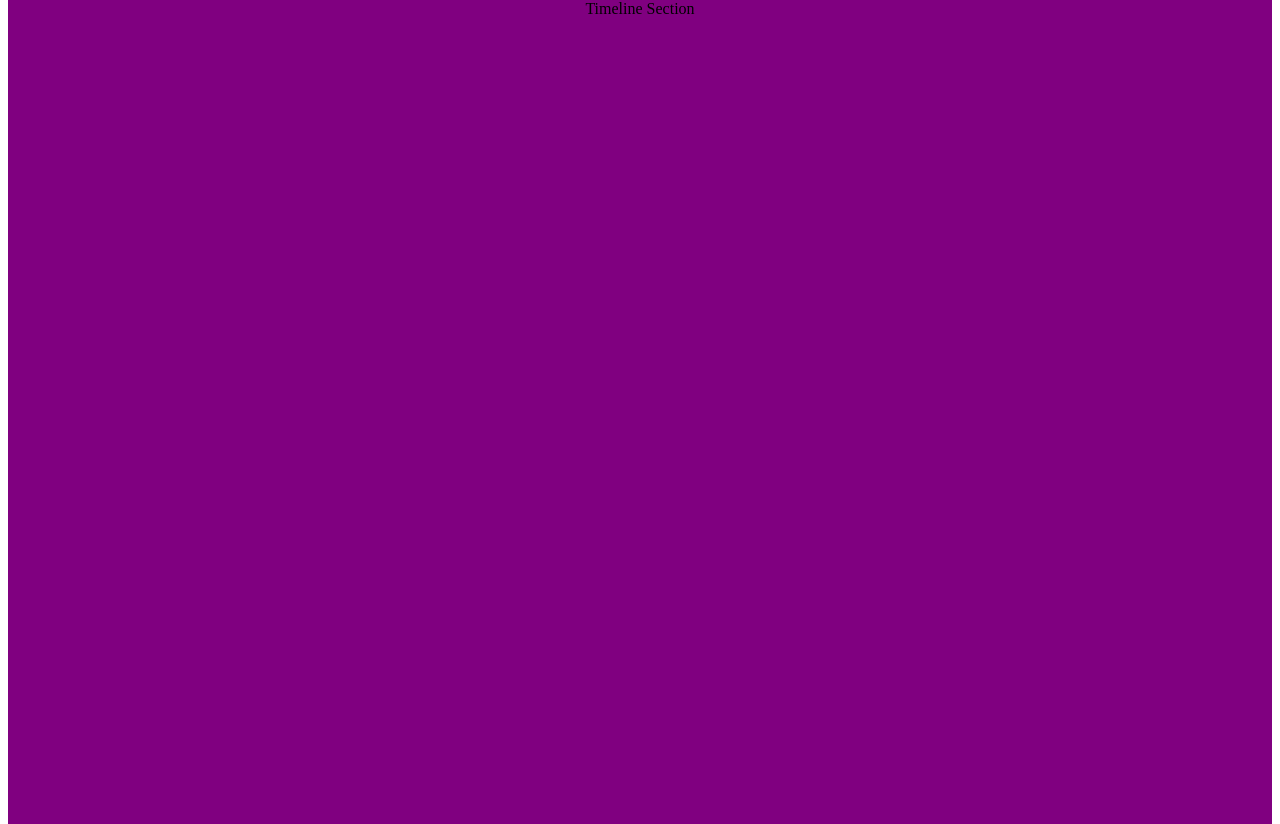
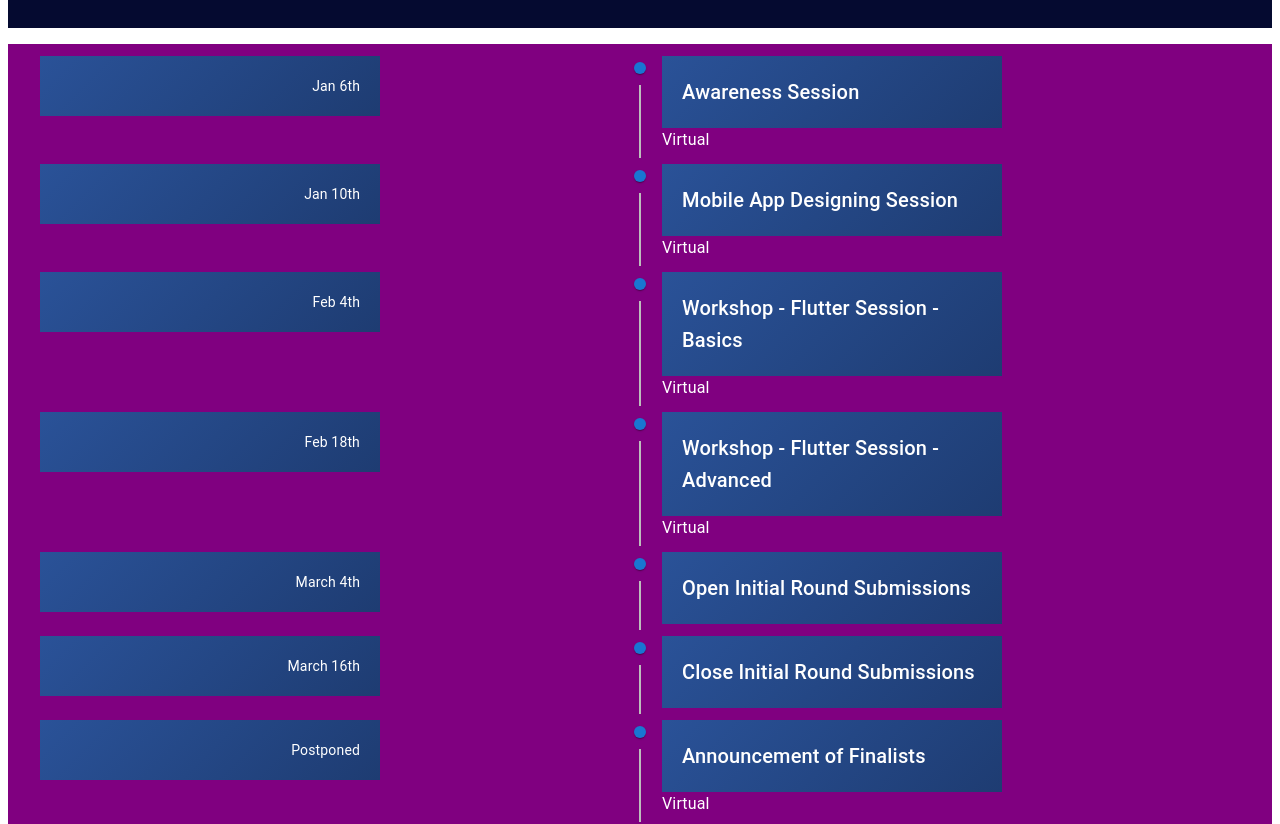
Before and after one commit to ILakshitha/MadHack_x.github.io, a React (Vite) app: page / in a window 1280 px wide. Shown: the part 1760-2584 px from the top of the page. Built offline with nearby package versions, Linux system fonts and the light colour scheme.

Commit message:
Add time line

```diff
--- a/package.json
+++ b/package.json
@@ -13,7 +13,8 @@
     "@emotion/react": "^11.13.3",
     "@emotion/styled": "^11.13.0",
     "@mui/icons-material": "^6.0.2",
-    "@mui/material": "^6.0.2",
+    "@mui/lab": "^6.0.0-beta.9",
+    "@mui/material": "^6.1.0",
     "react": "^18.3.1",
     "react-dom": "^18.3.1",
     "react-multi-carousel": "^2.8.5",
--- a/src/components/Header.jsx
+++ b/src/components/Header.jsx
@@ -19,7 +19,7 @@ export default function Header({ scrollToSection }) {
 
   return (
     <div>
-      <AppBar position="fixed" sx={{ backgroundColor: 'black' }}>
+      <AppBar position="" sx={{ backgroundColor: '#030b5e' }}>
         <Container maxWidth="xl">
           <Toolbar disableGutters>
             <img src={madhack} alt='madhack' style={{ width: '200px', height: '100px' }} />
@@ -38,8 +38,10 @@ export default function Header({ scrollToSection }) {
                 >
                   {page}
                 </Button>
+
               ))}
             </Box>
+            <span class="d-block mb-3 caption aos-init aos-animate" data-aos="fade-up" data-aos-delay="100">By IEEE Student Branch of UCSC</span>
           </Toolbar>
         </Container>
       </AppBar>
--- /dev/null
+++ b/src/components/TimeLine.jsx
@@ -0,0 +1,52 @@
+import React from 'react';
+import { Timeline, TimelineItem, TimelineSeparator, TimelineConnector, TimelineContent, TimelineDot, TimelineOppositeContent } from '@mui/lab';
+import { Typography } from '@mui/material';
+
+const events = [
+  { date: "Jan 6th", title: "Awareness Session", location: "Virtual" },
+  { date: "Jan 10th", title: "Mobile App Designing Session", location: "Virtual" },
+  { date: "Feb 4th", title: "Workshop - Flutter Session - Basics", location: "Virtual" },
+  { date: "Feb 18th", title: "Workshop - Flutter Session - Advanced", location: "Virtual" },
+  { date: "March 4th", title: "Open Initial Round Submissions", location: "" },
+  { date: "March 16th", title: "Close Initial Round Submissions", location: "" },
+  { date: "Postponed", title: "Announcement of Finalists", location: "Virtual" },
+  { date: "Postponed", title: "Final Hackathon", location: "Onsite" },
+];
+
+const MadeHackTimeline = () => {
+  return (
+    <Timeline position="">
+      {events.map((event, index) => (
+        <TimelineItem key={index}>
+          <TimelineOppositeContent>
+            <Typography variant="body2" color="white" sx={{width: '300px',padding: '20px',
+              background: 'linear-gradient(135deg, #2a5298, #1e3c72)',
+              position: 'relative',
+
+
+
+            }}>
+              {event.date}
+            </Typography>
+          </TimelineOppositeContent>
+          <TimelineSeparator>
+            <TimelineDot color="primary" />
+            {index < events.length - 1 && <TimelineConnector />}
+          </TimelineSeparator>
+          <TimelineContent>
+            <Typography variant="h6" component="div" color="white"
+            sx={{width: '300px',padding: '20px',
+              background: 'linear-gradient(135deg, #2a5298, #1e3c72)',
+              position: 'relative',}}
+            >
+              {event.title}
+            </Typography>
+            <Typography color="white">{event.location}</Typography>
+          </TimelineContent>
+        </TimelineItem>
+      ))}
+    </Timeline>
+  );
+};
+
+export default MadeHackTimeline;
--- a/src/pages/Home.jsx
+++ b/src/pages/Home.jsx
@@ -3,6 +3,8 @@ import Carou from '../components/Carou';
 import Header from '../components/Header';
 import madhack from '../assets/Madhacklogo.svg';
 import { Box } from '@mui/material';
+import Timeline from '../components/TimeLine';
+import MadeHackTimeline from '../components/TimeLine';
 
 export default function Home() {
   const homeref = useRef(null);
@@ -36,7 +38,6 @@ export default function Home() {
   return (
     <div style={{ textAlign: 'center' }}>
       <Header scrollToSection={scrollToSection} />
-      <h1>Scroll to Component</h1>
       <section ref={homeref} style={{ height: '840px', backgroundColor: '#050A30', display: 'flex', justifyContent: 'center', alignItems: 'center' }}>
 
         <div style={{
@@ -63,8 +64,14 @@ export default function Home() {
         </div>
 
       </section>
-      <div ref={aboutref} style={{ height: '840px', backgroundColor: 'blue' }}>About Section</div>
-      <div ref={timelineref} style={{ height: '840px', backgroundColor: 'purple' }}>Timeline Section</div> {/* Added missing timeline section */}
+      <div ref={aboutref} style={{ height: '840px', backgroundColor: '#050A30' }}>
+
+
+      </div>
+      <div ref={timelineref} style={{ height: '840px', backgroundColor: 'purple' }}>
+      <MadeHackTimeline/>
+
+        </div> {/* Added missing timeline section */}
       <div ref={prizeref} style={{ height: '840px', backgroundColor: 'yellow' }}>Prizes Section</div>
       <div ref={faqref} style={{ height: '840px', backgroundColor: 'green' }}>FAQ Section</div>
     </div>
```
Also changed, not shown: src/components/About.jsx (added), src/components/Faq.jsx (added), 1 other file (tests, documents, lock files or other folders).
